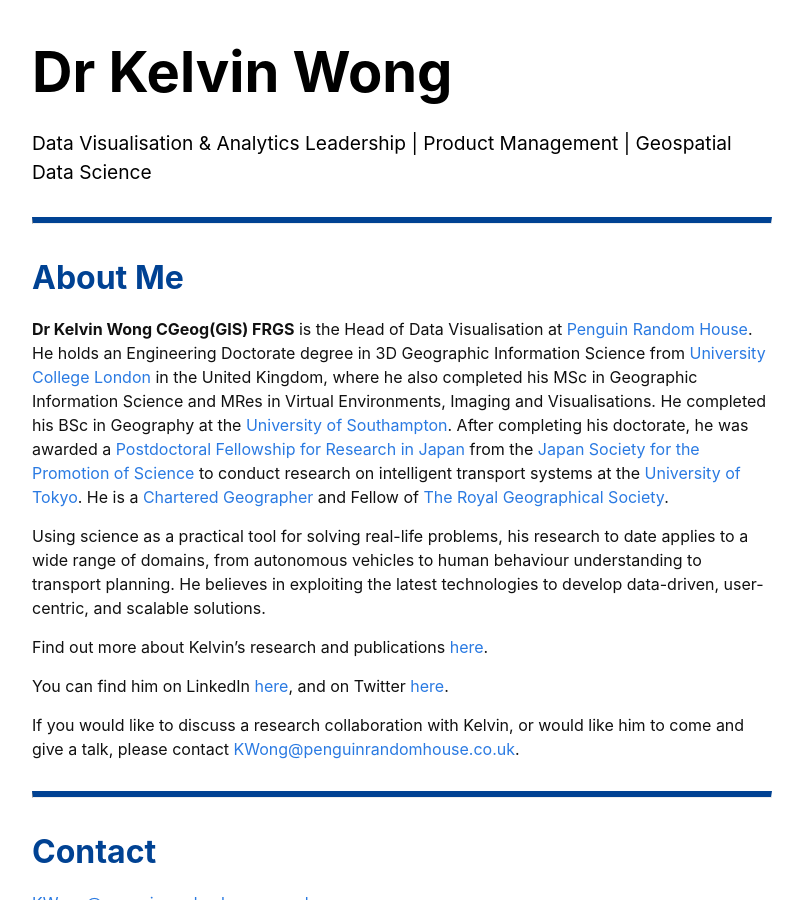
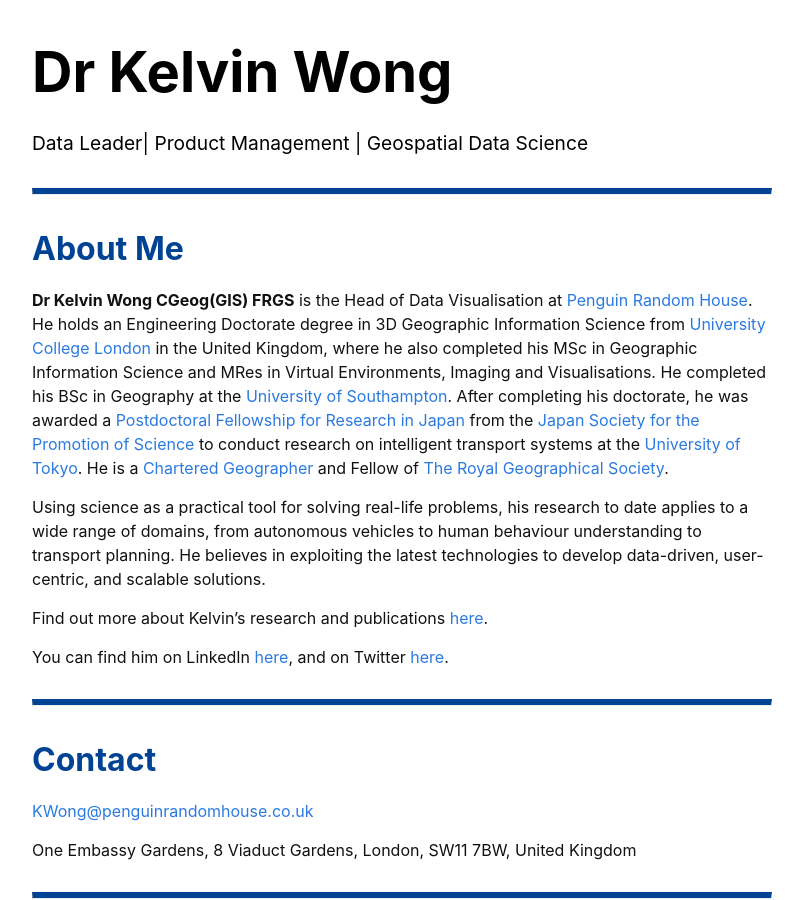
Before and after one commit to kel196/kel196.github.io, a Jekyll site: the page built from index.md, in a window 1280 px wide and 900 px high. Shown: the whole window, without its empty margins (238-1041 px from the left). Built offline with Jekyll 4.4.1, drawn with Linux system fonts in a browser that asks for light colours; our own code applies the rules of GitHub Pages for plain Markdown files; some of the changed text lies outside the part shown.

Commit message:
Update index.md

```diff
--- a/index.md
+++ b/index.md
@@ -1,6 +1,6 @@
 # Dr Kelvin Wong
 
-#### Data Visualisation & Analytics Leadership | Product Management | Geospatial Data Science
+#### Data Leader| Product Management | Geospatial Data Science
 
 ---
 
@@ -12,8 +12,6 @@ Using science as a practical tool for solving real-life problems, his research t
 Find out more about Kelvin's research and publications [here](#peer-reviewed-publications).
 
 You can find him on LinkedIn [here](https://www.linkedin.com/in/wongkelvin), and on Twitter [here](https://twitter.com/kel_196).
-
-If you would like to discuss a research collaboration with Kelvin, or would like him to come and give a talk, please contact [KWong@penguinrandomhouse.co.uk](mailto:KWong@penguinrandomhouse.co.uk).
 
 ---
 ## Contact
```
Also changed, not shown: other parts of index.md (+1 -1 lines).
